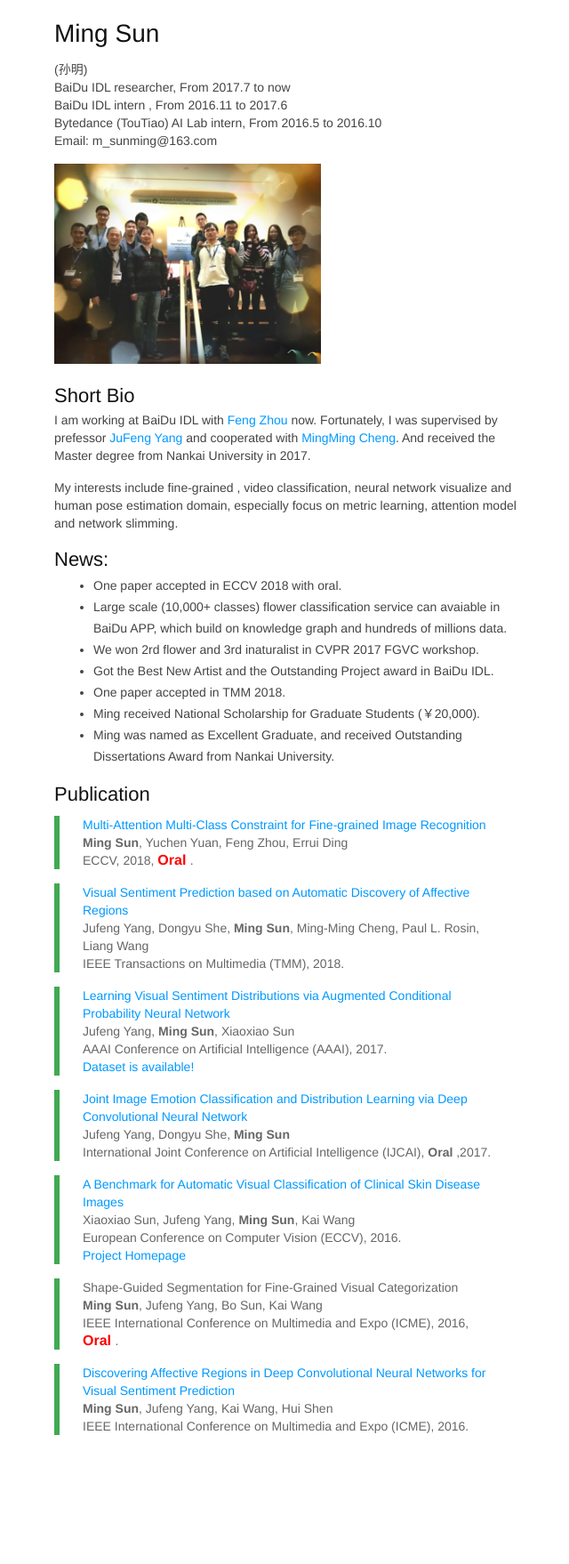
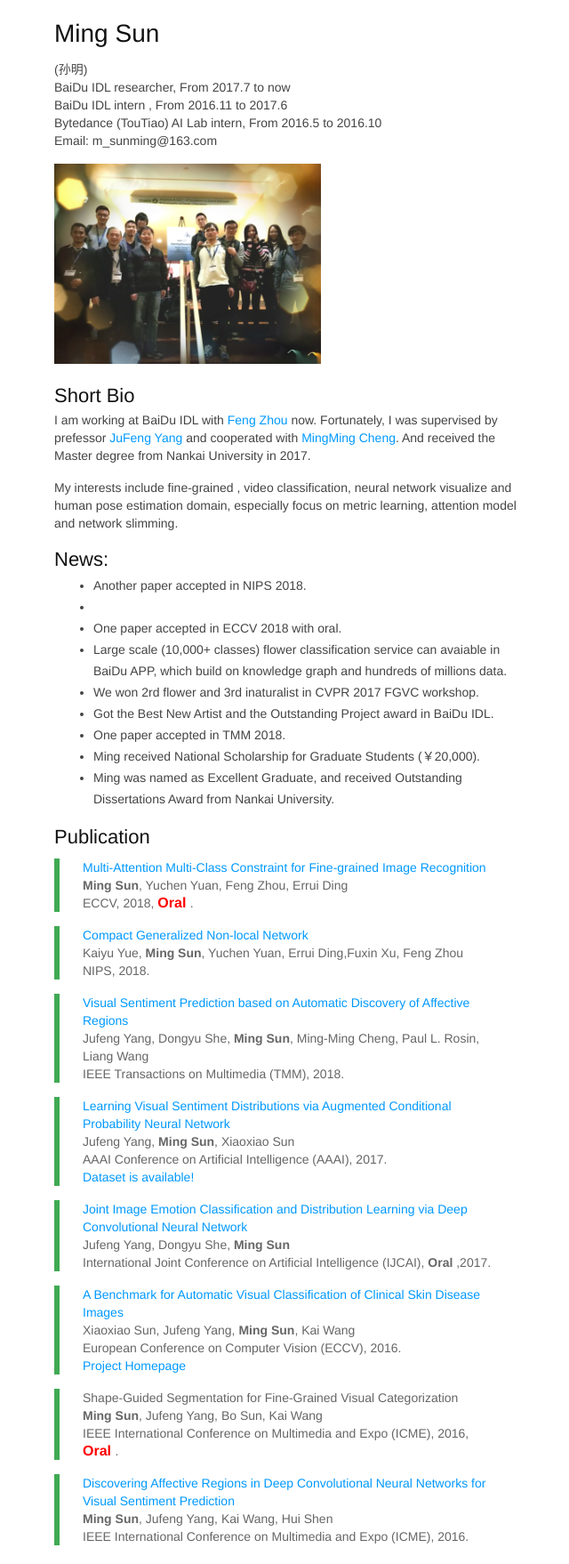
Before and after one commit to msunming/msunming.github.io, a Jekyll site: the page index.html, which Jekyll copies as it is, in a window 1280 px wide. Shown: the whole page at 89% size, without its empty margins (99-739 px from the left). Built offline with Jekyll 4.4.1, drawn with Linux system fonts in a browser that asks for light colours; before the commit the page ends 1634 px from its top, so only the background shows below that.

Commit message:
Update index.html

```diff
--- a/index.html
+++ b/index.html
@@ -458,6 +458,7 @@ pre .markdown .emphasis {
 		</p>
 	        <h2>News:</h2>
 		<ul>
+			<li> Another paper accepted in NIPS 2018. <li>
 			<li> One paper accepted in ECCV 2018 with oral.</li>
 			<li> Large scale (10,000+ classes) flower classification service can avaiable in BaiDu APP, which build on knowledge graph and  hundreds of millions data.</li>
 			<li> We won 2rd flower and 3rd inaturalist in CVPR 2017 FGVC workshop.</li>
@@ -475,6 +476,13 @@ pre .markdown .emphasis {
 Multi-Attention Multi-Class Constraint for Fine-grained Image Recognition</a> <br />
 		<strong>Ming Sun</strong>, Yuchen Yuan, Feng Zhou, Errui Ding  <br/>
 		ECCV, 2018, <font size="3" color="red" > <strong> Oral </strong></font>.<br /></p>
+		</blockquote>
+		<!-- -->
+		<blockquote>
+		<p><a href="https://arxiv.org/">
+Compact Generalized Non-local Network</a> <br />
+		Kaiyu Yue, <strong>Ming Sun</strong>, Yuchen Yuan, Errui Ding,Fuxin Xu, Feng Zhou  <br/>
+		NIPS, 2018.<br /></p>
 		</blockquote>
 
 		<!-- -->
```
